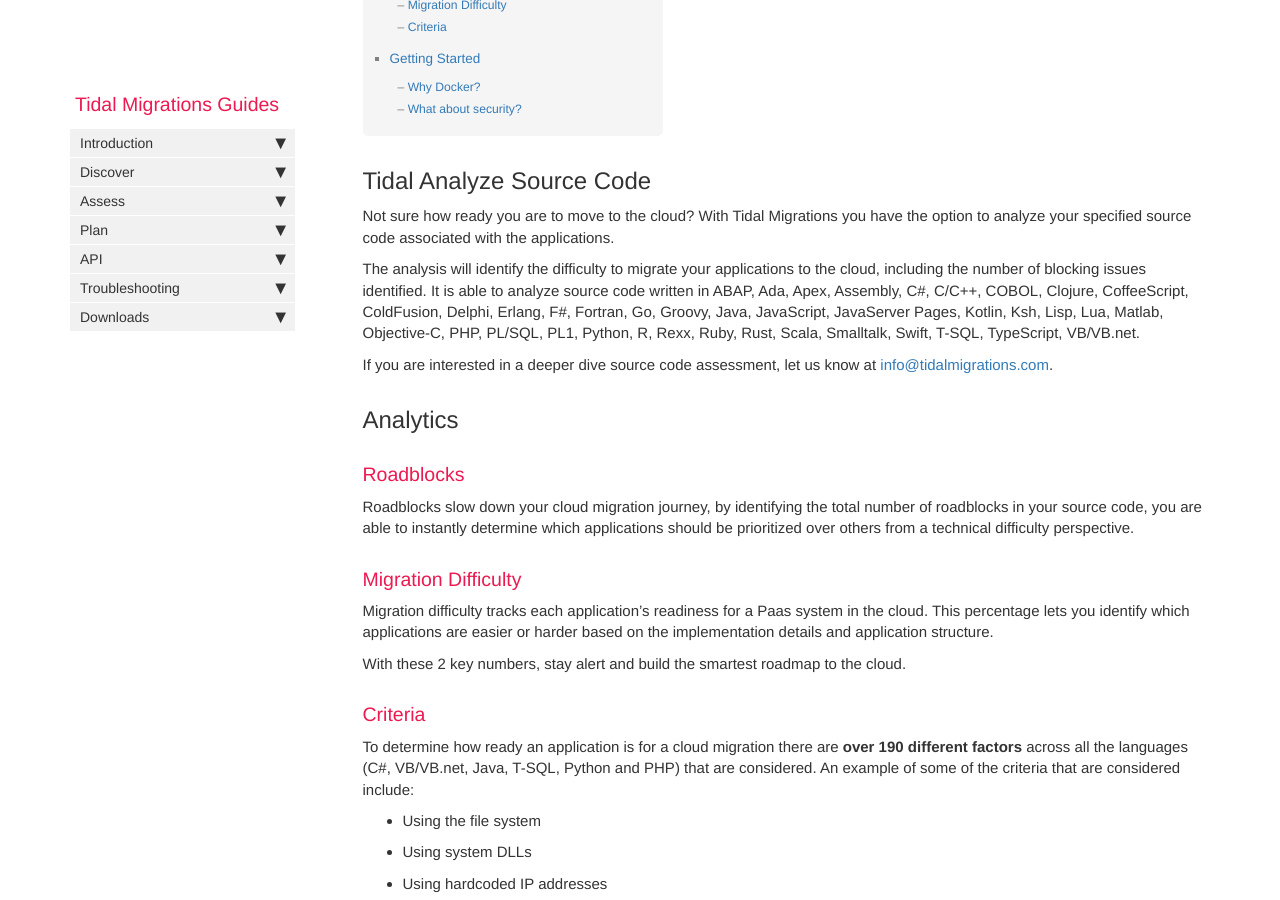
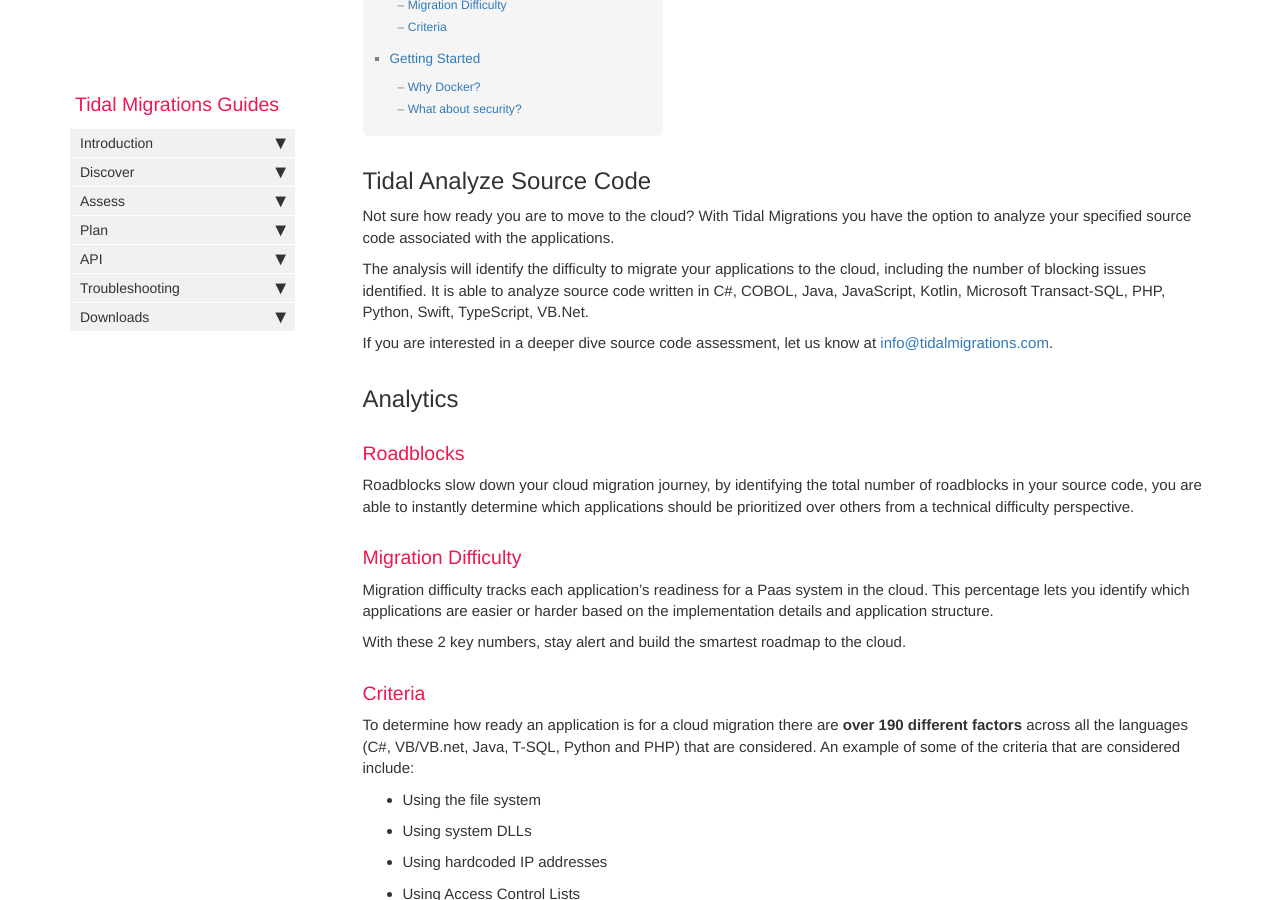
Before and after one commit to tidalmigrations/tidalmigrations.github.io, a Jekyll site: the page built from pages/tidal tools/sourcecode.md, in a window 1280 px wide and 900 px high, scrolled down 333 px. Built offline with Jekyll 4.4.1, drawn with Linux system fonts in a browser that asks for light colours; nearby versions of some CDN libraries; comment, search, counter and statistics services are not loaded.

Commit message:
Limit the list of languages to Cloud Readiness Assessment

```diff
--- a/pages/tidal tools/sourcecode.md
+++ b/pages/tidal tools/sourcecode.md
@@ -14,11 +14,8 @@ the option to analyze your specified source code associated with the application
 
 The analysis will identify the difficulty to migrate your applications to the
 cloud, including the number of blocking issues identified. It is able to
-analyze source code written in ABAP, Ada, Apex, Assembly, C#, C/C++, COBOL,
-Clojure, CoffeeScript, ColdFusion, Delphi, Erlang, F#, Fortran, Go, Groovy,
-Java, JavaScript, JavaServer Pages, Kotlin, Ksh, Lisp, Lua, Matlab,
-Objective-C, PHP, PL/SQL, PL1, Python, R, Rexx, Ruby, Rust, Scala, Smalltalk,
-Swift, T-SQL, TypeScript, VB/VB.net.
+analyze source code written in C#, COBOL, Java, JavaScript, Kotlin, Microsoft
+Transact-SQL, PHP, Python, Swift, TypeScript, VB.Net.
 
 If you are interested in a deeper dive source code assessment, let us know at
 [info@tidalmigrations.com](mailto:info@tidalmigrations.com).
```
